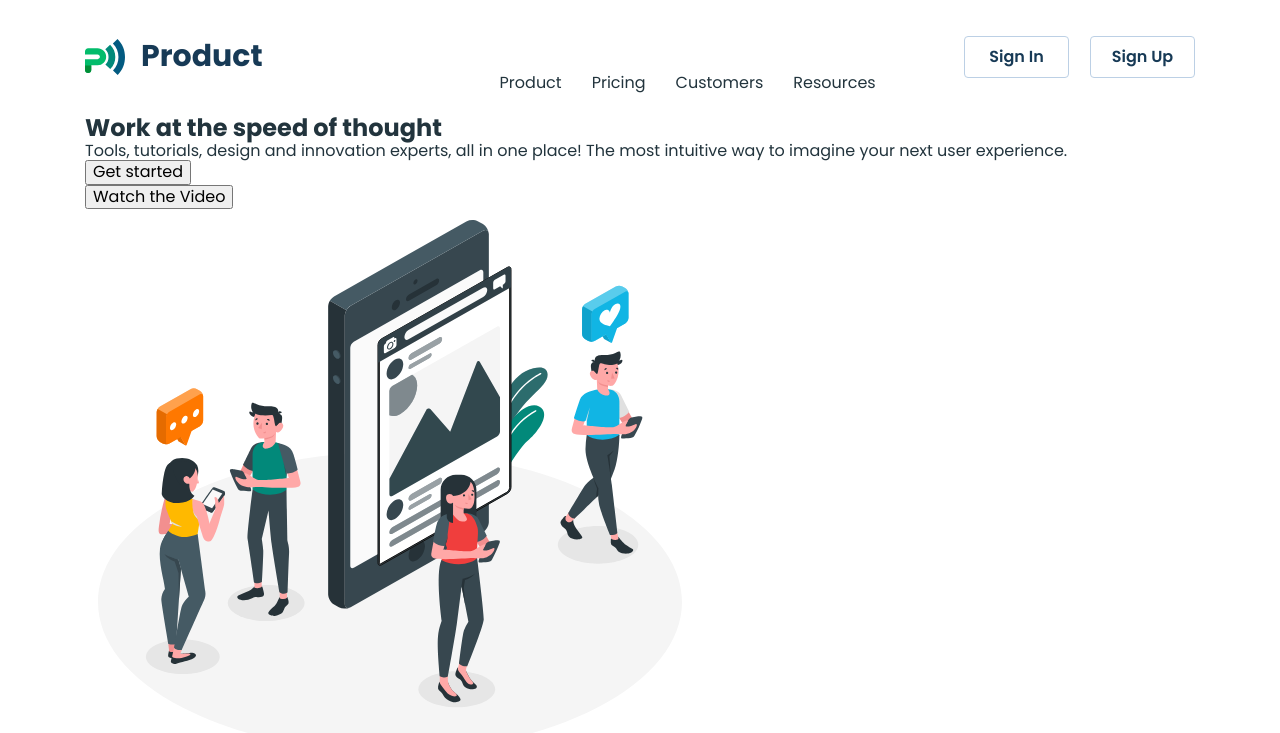
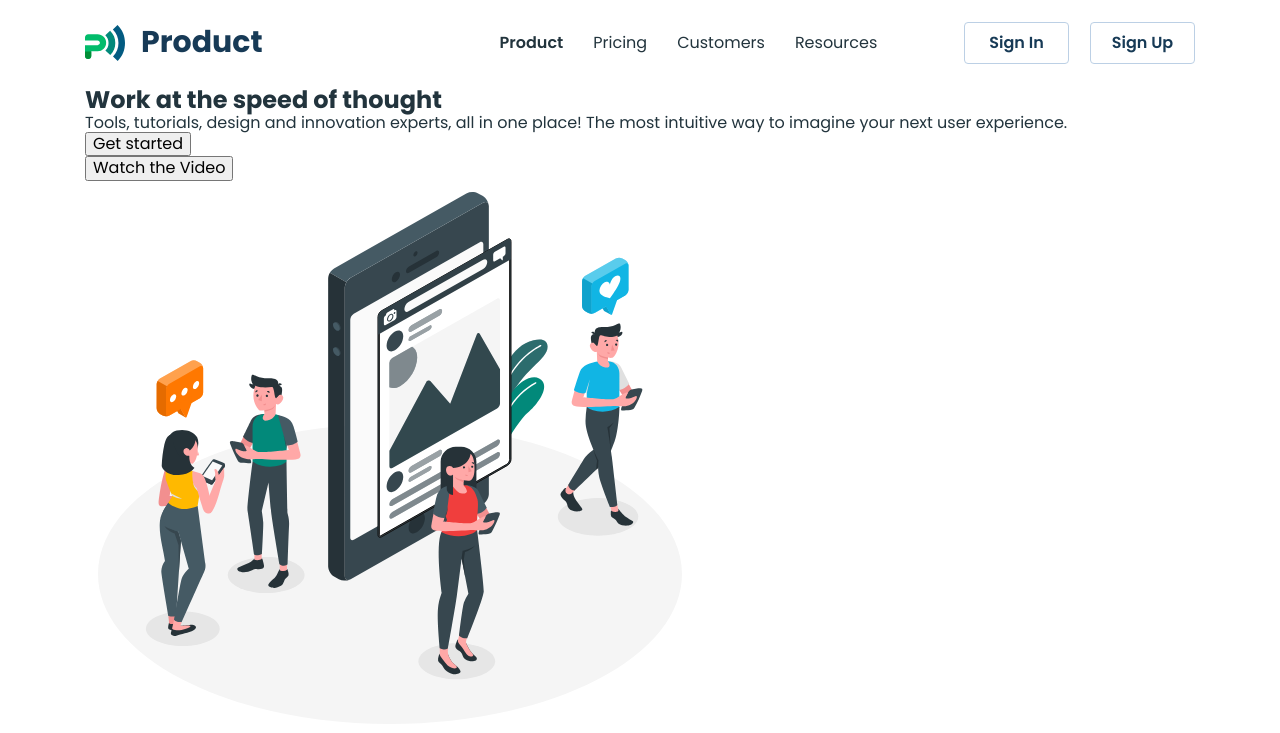
Before and after one commit to YuriyVolochayev/goit_Business-promotion_PL, a plain HTML site: page index.html in a window 1280 px wide. Shown: the top 733 px of the page. Drawn offline with nearby package versions, Linux system fonts and the light colour scheme; a web font is replaced by a local one.

Commit message:
add st for header

```diff
--- a/CSS/styles.css
+++ b/CSS/styles.css
@@ -64,12 +64,12 @@ button {
 }
 .header-nav-list {
   display: flex;
+  align-items: center;
   gap: 30px;
 }
 .header-nav-item {
 }
 .header-nav-link {
-  display: block;
   padding: 26px 0;
   font-weight: 400;
   font-size: 16px;
--- a/index.html
+++ b/index.html
@@ -17,7 +17,7 @@
       href="https://fonts.googleapis.com/css2?family=Asap+Condensed:wght@500&family=Inter:opsz,wght@14..32,500;700&family=Montserrat:wght@400;500;600;700&family=Poppins:wght@400;500;600;700;800&family=Roboto:wght@400;500;700;900&display=swap"
       rel="stylesheet"
     />
-    <link rel="stylesheet" href="./css/styles.css" />
+    <link rel="stylesheet" href="css/styles.css" />
   </head>
 
   <body>
@@ -34,9 +34,8 @@
 
         <nav class="header-nav">
           <ul class="header-nav-list">
-            <li class="header-nav-item">
-              <a class="header-nav-link product-link" href="./index.html"></a
-              >Product
+            <li class="header-nav-item product-link">
+              <a class="header-nav-link" href="./index.html"></a>Product
             </li>
             <li class="header-nav-item">
               <a class="header-nav-link" href="./pricing.html"></a>Pricing
```
